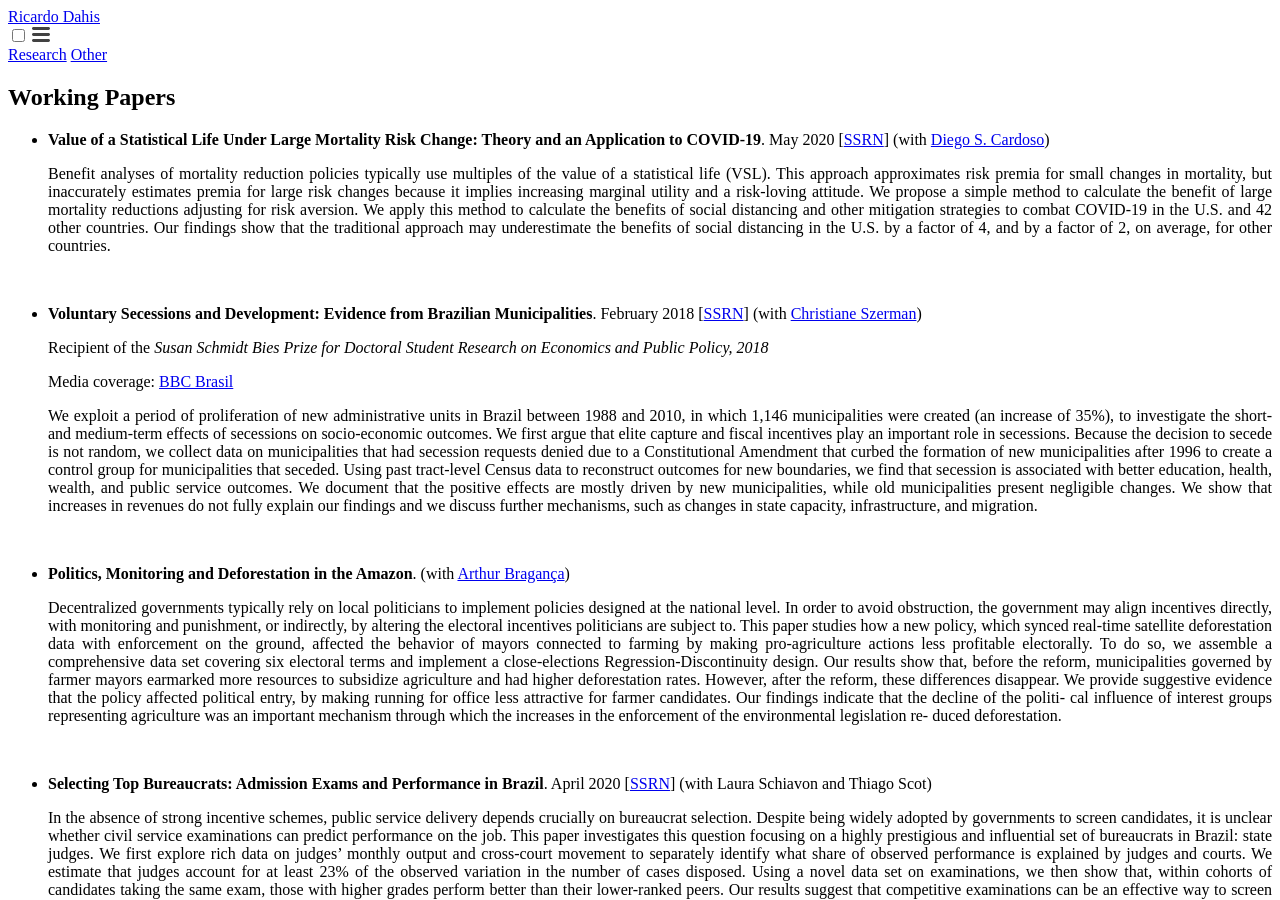
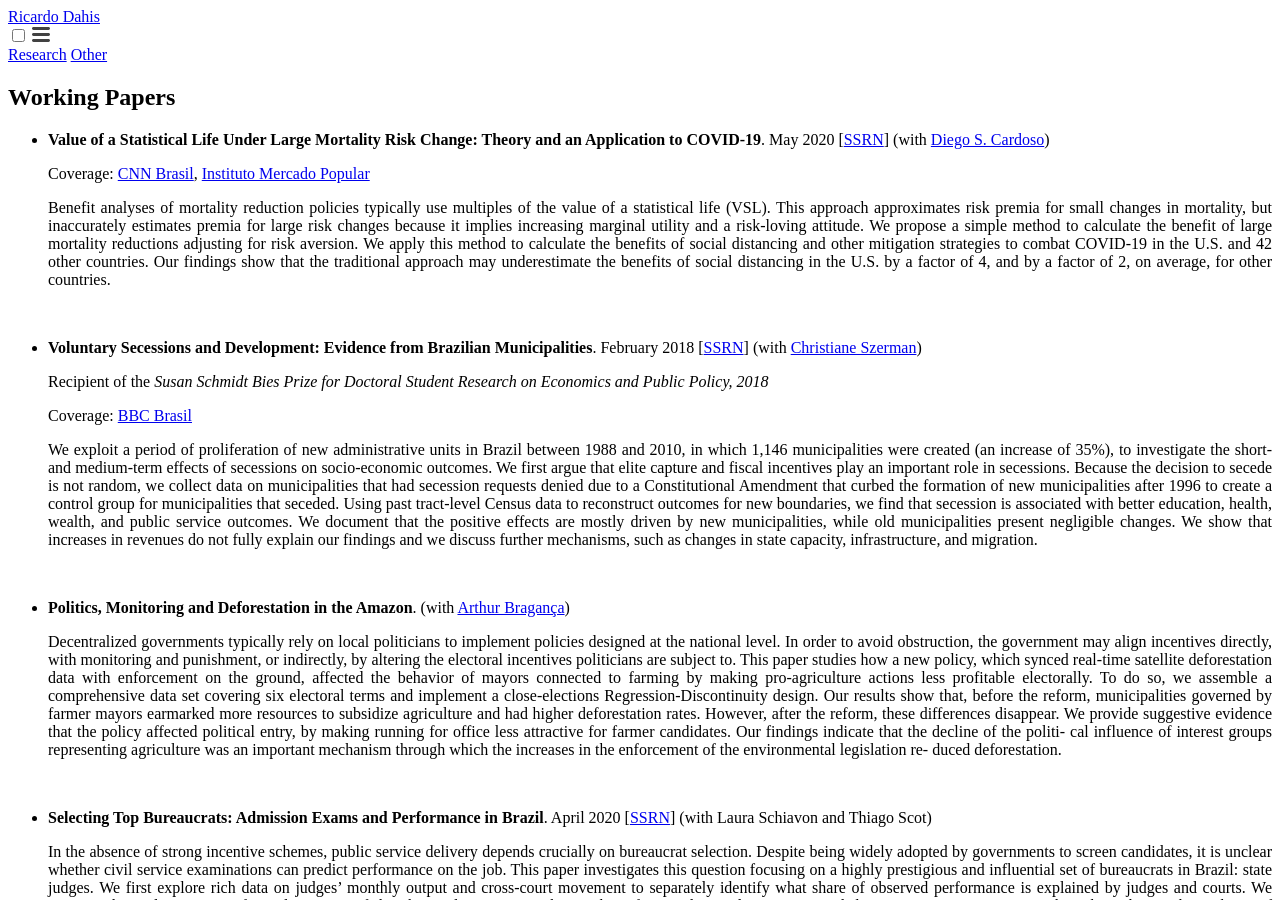
Before and after one commit to rdahis/rdahis.github.io, a Jekyll site: the page built from 1-research.md, in a window 1280 px wide and 900 px high. Built offline with Jekyll 4.4.1, drawn with Linux system fonts in a browser that asks for light colours; a script that is not in the unit is left out.

Commit message:
Adds coverage to COVID paper.

```diff
--- a/1-research.md
+++ b/1-research.md
@@ -8,6 +8,8 @@ permalink: /research/
 
 - **Value of a Statistical Life Under Large Mortality Risk Change: Theory and an Application to COVID-19**. May 2020 [[SSRN](https://papers.ssrn.com/abstract=3599529){:target="_blank"}] (with [Diego S. Cardoso](https://sites.google.com/view/diegocardoso/){:target="_blank"})
 
+    Coverage: [CNN Brasil](https://www.cnnbrasil.com.br/nacional/2020/04/22/quarentena-intensiva-traria-beneficio-de-r-298-bi-por-mes-ao-pais-diz-pesquisa){:target="_blank"}, [Instituto Mercado Popular](https://mercadopopular.org/economia/os-beneficios-economicos-do-distanciamento-social/){:target="_blank"}
+
     <p style="text-align: justify;"> Benefit analyses of mortality reduction policies typically use multiples of the value of a statistical life (VSL). This approach approximates risk premia for small changes in mortality, but inaccurately estimates premia for large risk changes because it implies increasing marginal utility and a risk-loving attitude. We propose a simple method to calculate the benefit of large mortality reductions adjusting for risk aversion. We apply this method to calculate the benefits of social distancing and other mitigation strategies to combat COVID-19 in the U.S. and 42 other countries. Our findings show that the traditional approach may underestimate the benefits of social distancing in the U.S. by a factor of 4, and by a factor of 2, on average, for other countries. </p>
 
 <br>
@@ -15,7 +17,7 @@ permalink: /research/
 
     Recipient of the _Susan Schmidt Bies Prize for Doctoral Student Research on Economics and Public Policy, 2018_
 
-    Media coverage: [BBC Brasil](https://www.bbc.com/portuguese/brasil-50402258){:target="_blank"}
+    Coverage: [BBC Brasil](https://www.bbc.com/portuguese/brasil-50402258){:target="_blank"}
 
    <p style="text-align: justify;"> We exploit a period of proliferation of new administrative units in Brazil between 1988 and 2010, in which 1,146 municipalities were created (an increase of 35%), to investigate the short- and medium-term effects of secessions on socio-economic outcomes. We first argue that elite capture and fiscal incentives play an important role in secessions. Because the decision to secede is not random, we collect data on municipalities that had secession requests denied due to a Constitutional Amendment that curbed the formation of new municipalities after 1996 to create a control group for municipalities that seceded. Using past tract-level Census data to reconstruct outcomes for new boundaries, we find that secession is associated with better education, health, wealth, and public service outcomes. We document that the positive effects are mostly driven by new municipalities, while old municipalities present negligible changes. We show that increases in revenues do not fully explain our findings and we discuss further mechanisms, such as changes in state capacity, infrastructure, and migration. </p>
 
```
